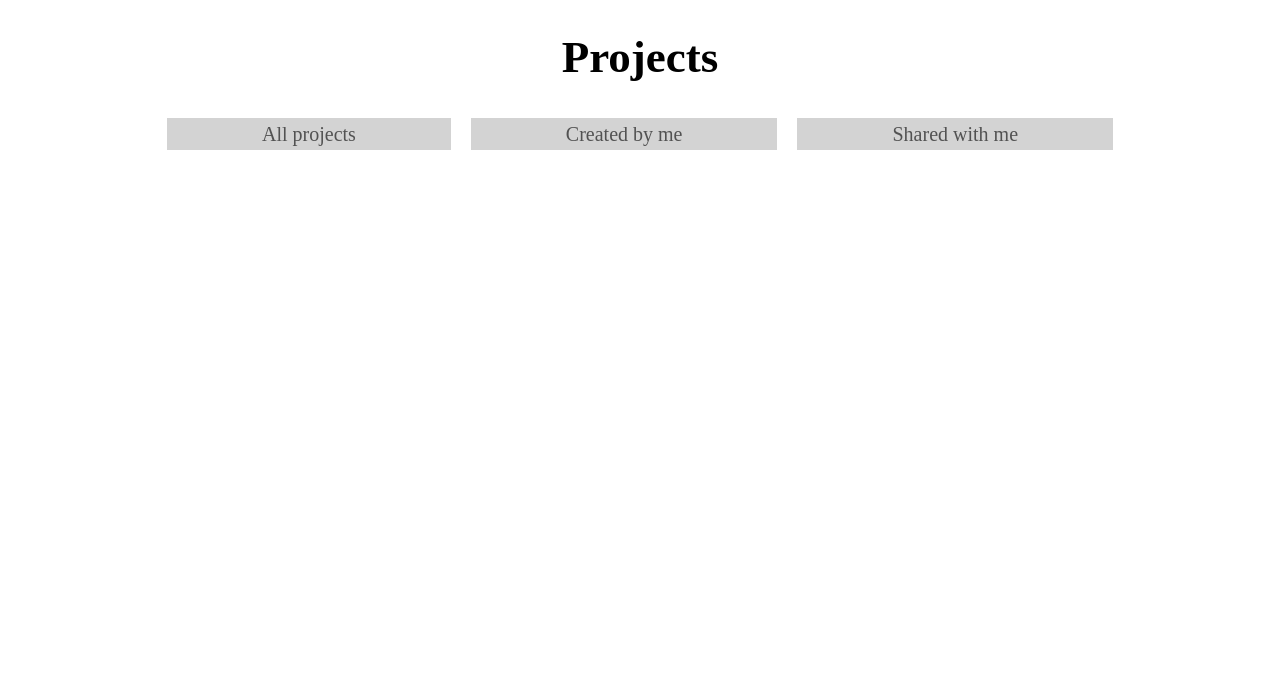
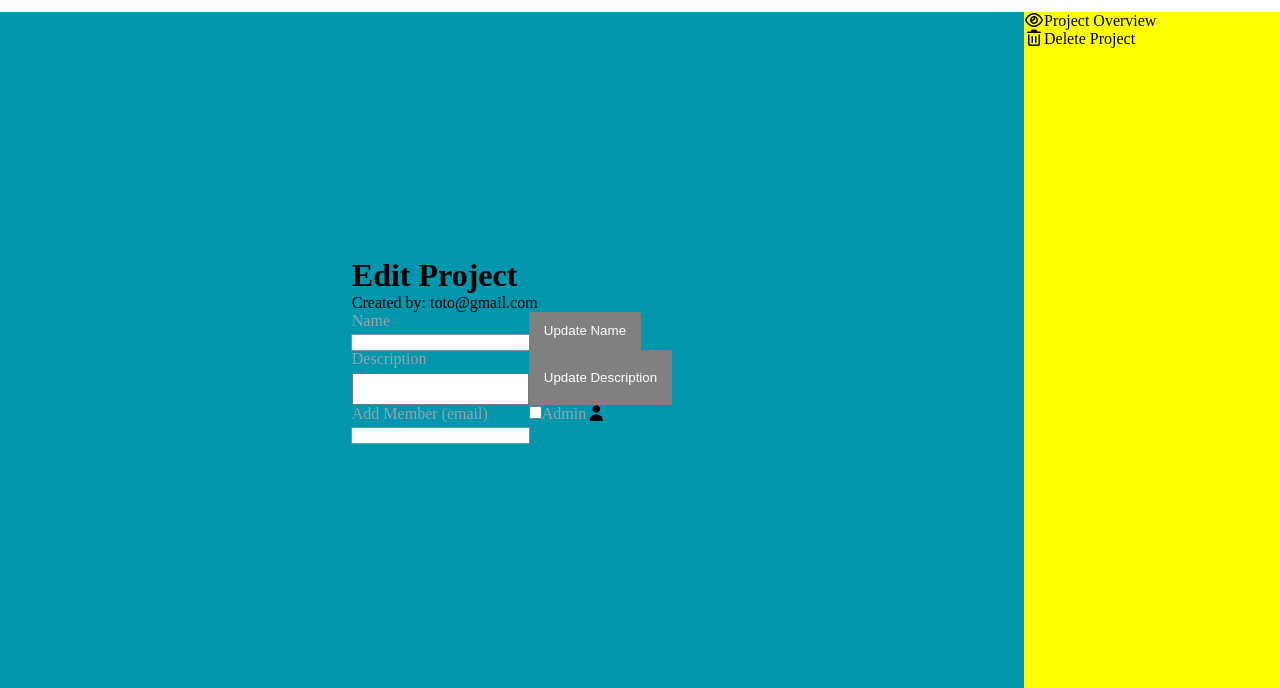
Before and after one commit to Musa12121/basecamp, a website: page public/account.html in a window 1280 px wide. Shown: the part 112-800 px from the top of the page. Drawn offline with Linux system fonts and the light colour scheme.

Commit message:
wrote some code

```diff
--- a/public/account.css
+++ b/public/account.css
@@ -15,9 +15,10 @@ p,span,h3{
 }
 
 body {
-    display: flex;
-    flex-direction: column;
-    gap: 29px;
+    display: grid;
+    grid-template-rows: 10fr 90fr;
+    grid-template-columns: 1fr;
+    gap: 10px;
 }
 
 nav {
@@ -81,14 +82,14 @@ main .inputblock {
     text-align: center;
 }
 
-input,
+input[type='text'],input[type='email'],input[type='password']
 textarea {
     transition: 200ms all ease;
     border: none;
     outline: 1px solid rgb(139, 139, 139);
 }
 
-.newprojectpage textarea {
+textarea {
     resize: none;
 }
 
@@ -258,3 +259,28 @@ label {
     border-radius: 5px;
     margin: 0 9px 0 5px;
 }
+
+.inputBlockSettings{
+    display: flex;
+    flex-direction: column;
+}
+
+.settingsPage{
+    width: 100%;
+    height: 100%;
+    display: grid;
+    grid-template-columns: 80fr 20fr;
+    grid-template-rows: 1fr;
+}
+
+.wrapperOfInputBlock{
+    display: flex;
+}
+.settingMain{
+    display: flex;
+    flex-direction: column;
+background-color: #0096ad;
+}
+aside{
+background-color: yellow;
+}
--- a/public/account.html
+++ b/public/account.html
@@ -24,7 +24,7 @@
         </div>
     </nav>
     <main>
-        <div class="default">
+        <div class="default disappear">
             <h1>Projects</h1>
             <div class="links">
                 <div class="link"><a href="#">All projects</a></div>
@@ -35,11 +35,32 @@
             </ul>
         </div>
         <div class="settingsPage">
-            <main>
-                <div class="settingsContainer"></div>
+            <main class="settingMain">
+                <div class="settingsContainer">
+                    <h1>Edit Project</h1>
+                    <i></i><span>Created by: toto@gmail.com</span>
+                    <div class="wrapperOfInputBlock">
+                        <div class="inputBlockSettings">
+                            <label for="nameInputs">Name</label><input type="text">
+                        </div><button>Update Name</button>
+                    </div>
+                    <div class="wrapperOfInputBlock">
+                        <div class="inputBlockSettings">
+                             <label for="nameInputs">Description</label><textarea name="" id=""></textarea>
+                        </div><button>Update Description</button>
+                    </div>
+                    <div class="wrapperOfInputBlock">
+                        <div class="inputBlockSettings">
+                             <label for="nameInputs">Add Member (email)</label><input type="text">
+                        </div><div class="specialCheck"><input type="checkbox" id="check"><label for="check">Admin</label></div><i class="fa-solid fa-user"></i>
+                    </div>
+                </div>
             </main>
             <aside>
-                <div class="asideContainer"></div>
+                <div class="asideContainer">
+                    <div><i class="fa-regular fa-eye"></i>Project Overview</div>
+                    <div><i class="fa-regular fa-trash-can"></i>Delete Project</div>
+                </div>
             </aside>
         </div>
         <div class="newprojectpage disappear">
```
